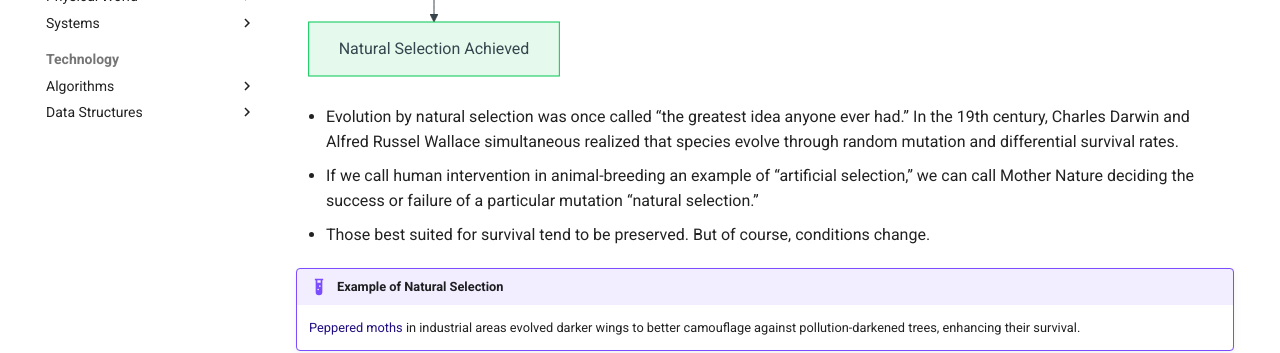
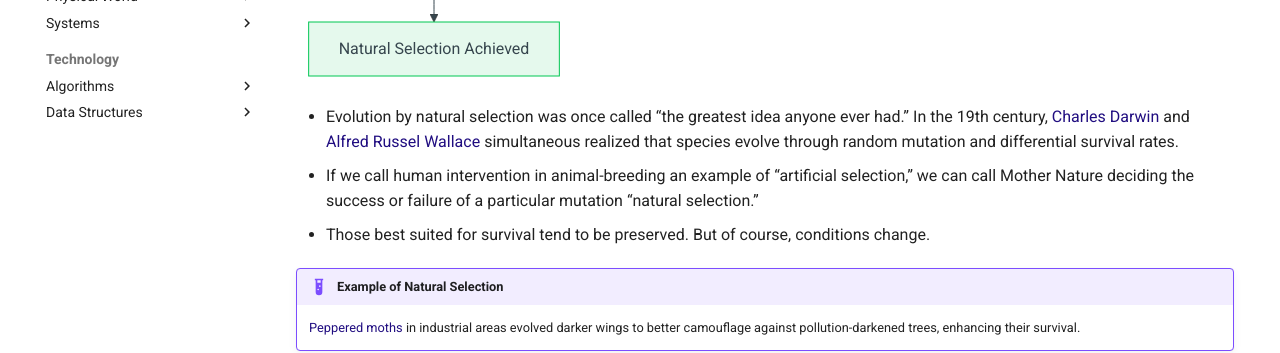
Before and after one commit to mk3-14159/mk3-14159.github.io, an MkDocs documentation site: the page built from docs/Knowledge/Models/Biological/naturalSelection.md, in a window 1280 px wide and 1275 px high. Shown: the part 855-1208 px from the top of the window. Built offline with MkDocs 1.6.1 and Material for MkDocs 9.7.7, drawn with Linux system fonts in a browser that asks for light colours; part of the change alters nothing that is shown.

````diff
--- a/docs/Knowledge/Models/Biological/naturalSelection.md
+++ b/docs/Knowledge/Models/Biological/naturalSelection.md
@@ -14,7 +14,7 @@ graph TD
     E --> F[Natural Selection Achieved]
 ```
 
-- Evolution by natural selection was once called “the greatest idea anyone ever had.” In the 19th century, Charles Darwin and Alfred Russel Wallace simultaneous realized that species evolve through random mutation and differential survival rates.
+- Evolution by natural selection was once called “the greatest idea anyone ever had.” In the 19th century, [Charles Darwin](https://en.wikipedia.org/wiki/Charles_Darwin) and [Alfred Russel Wallace](https://en.wikipedia.org/wiki/Alfred_Russel_Wallace) simultaneous realized that species evolve through random mutation and differential survival rates.
 - If we call human intervention in animal-breeding an example of “artificial selection,” we can call Mother Nature deciding the success or failure of a particular mutation “natural selection.”
 - Those best suited for survival tend to be preserved. But of course, conditions change.
 
````
